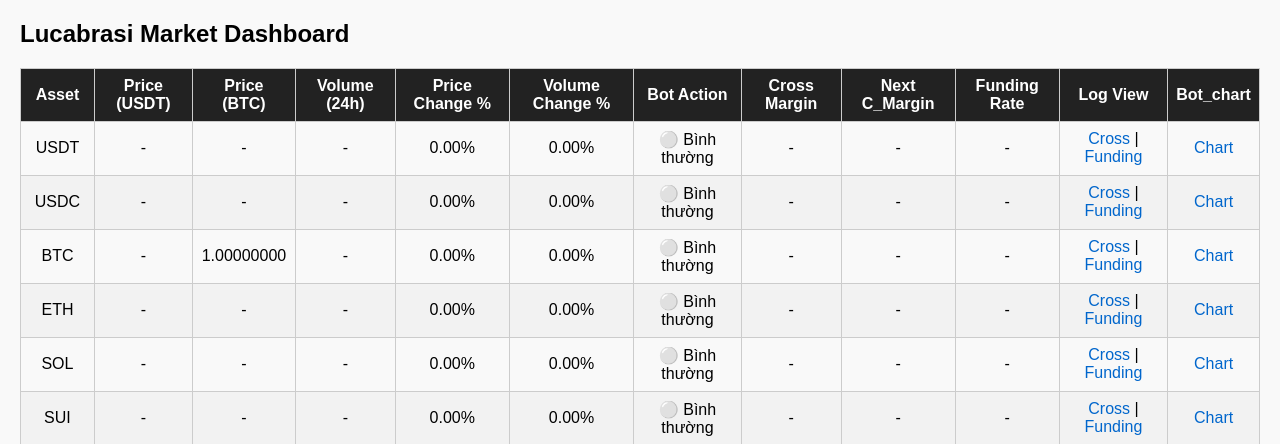
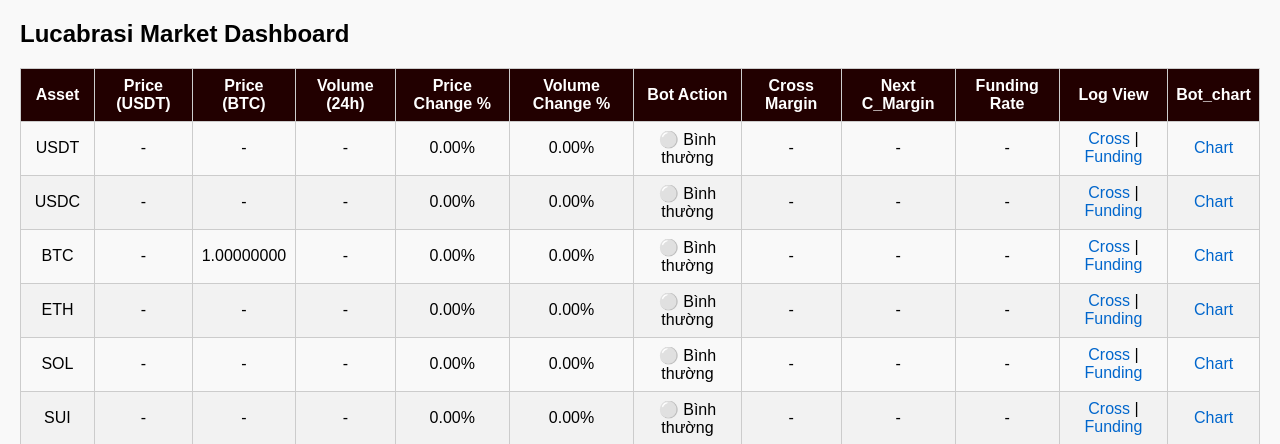
Before and after one commit to Luca-vn/coinmarketcap, a Flask app: page / in a window 1280 px wide. Shown: the top 444 px of the page. Run offline with Flask 3, Linux system fonts and the light colour scheme; data that the repository does not hold is empty.

Commit message:
Update index.html

```diff
--- a/templates/index.html
+++ b/templates/index.html
@@ -7,7 +7,7 @@
         body { font-family: Arial, sans-serif; margin: 20px; background-color: #f9f9f9; }
         table { border-collapse: collapse; width: 100%; }
         th, td { border: 1px solid #ccc; padding: 8px; text-align: center; }
-        th { background-color: #222; color: white; }
+        th { background-color: #200; color: white; }
         tr:nth-child(even) { background-color: #f2f2f2; }
         a { text-decoration: none; color: #0066cc; }
     </style>
```
